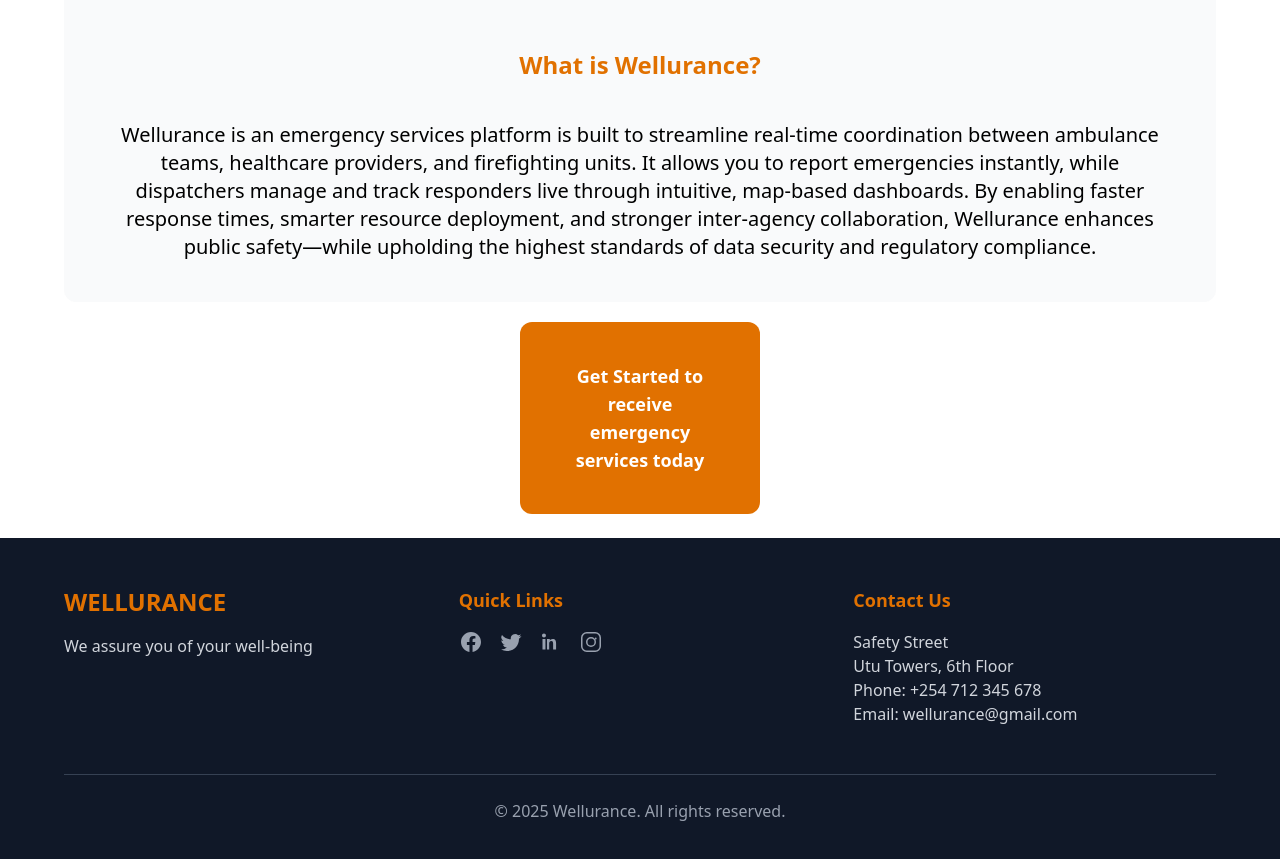
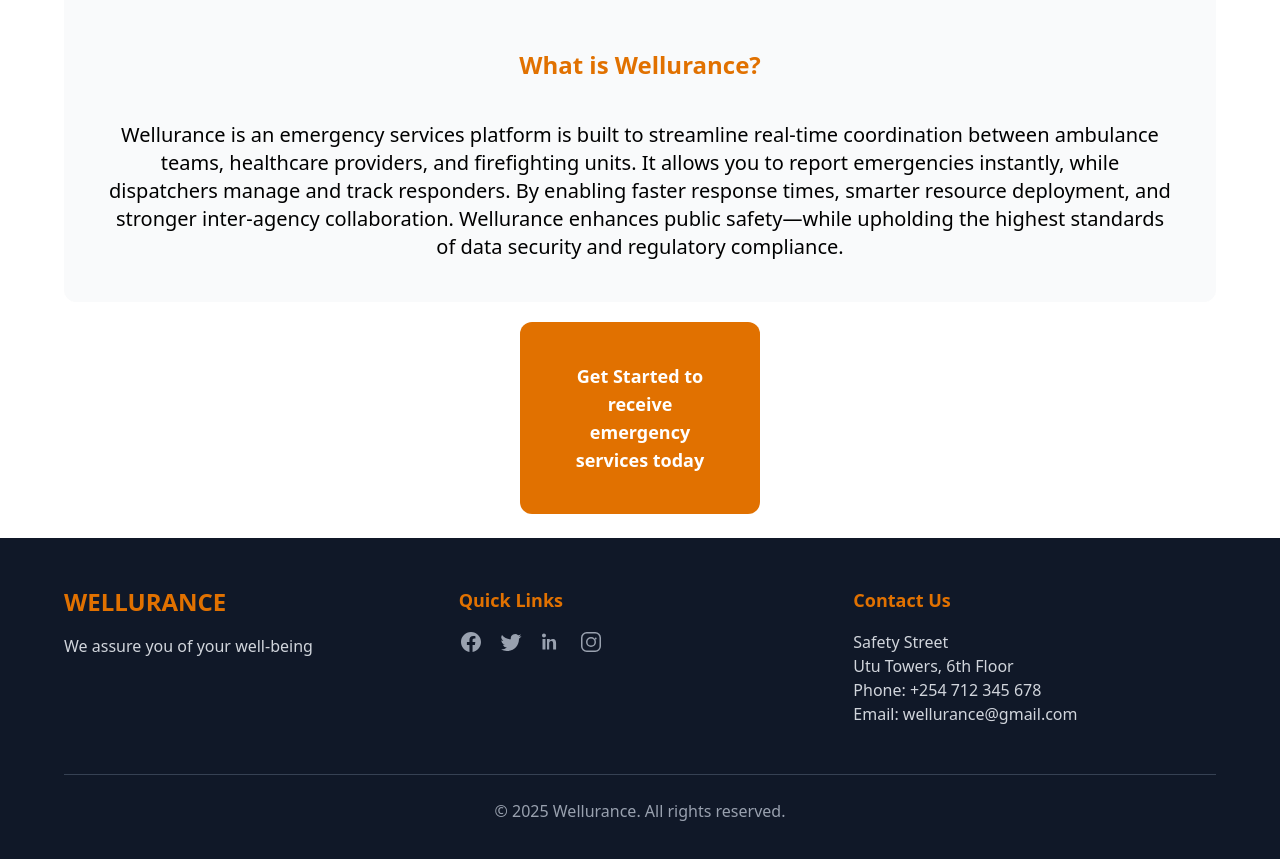
Before and after one commit to swawiye/Wellurance-Frontend, a React (Vite) app in the folder wellurance/: page / in a window 1280 px wide. Shown: the part 1620-2479 px from the top of the page. Built offline with nearby package versions, Linux system fonts and the light colour scheme.

Commit message:
admin dash

```diff
--- a/wellurance/src/pages/AdminDash.jsx
+++ b/wellurance/src/pages/AdminDash.jsx
@@ -50,11 +50,11 @@ function AdminDash() {
         <Section title="Emergency Reports">
           {reports.length > 0 ? reports.map(r => (
             <Card key={r.id}>
-              <h2>{r.emergency?.name || '—'}: {r.description}</h2>
+              <h2>{r.emergency_type || '—'}: {r.description}</h2>
               <Detail label="Address" value={r.address} />
               <Detail label="Reported at" value={new Date(r.time_stamp).toLocaleString()} />
               <Detail label="Status" value={r.status} />
-              <Detail label="Reported by" value={r.reporter?.username || '—'} />
+              <Detail label="Reported by (user ID)" value={r.reporter || '—'} />
             </Card>
           )) : <p>No emergency reports found.</p>}
         </Section>
@@ -66,7 +66,7 @@ function AdminDash() {
               <h2>{t.team} — {t.name}</h2>
               <Detail label="Contact" value={t.contact} />
               <Detail label="Active" value={t.is_active ? 'Yes' : 'No'} />
-              <Detail label="Members" value={t.members.map(m => m.username).join(', ')} />
+              <Detail label="Members" value={Array.isArray(t.members) ? t.members.map(m => m.username || m).join(', ') : '—'} />
             </Card>
           )) : <p>No teams available.</p>}
         </Section>
@@ -76,7 +76,7 @@ function AdminDash() {
           {vehicles.length > 0 ? vehicles.map(v => (
             <Card key={v.id}>
               <h2>{v.vehicle_type} — {v.license_plate}</h2>
-              <Detail label="Team" value={v.team?.name || '—'} />
+              <Detail label="Team ID" value={v.team || '—'} />
               <Detail label="Capacity" value={v.capacity} />
               <Detail label="Active" value={v.is_active ? 'Yes' : 'No'} />
             </Card>
@@ -90,7 +90,7 @@ function AdminDash() {
               <h2>{n.title}</h2>
               <p>{n.message}</p>
               <Detail label="Type" value={n.notification_type} />
-              <Detail label="Related Incident" value={n.related_incident || '—'} />
+              <Detail label="Incident ID" value={n.related_incident || '—'} />
               <Detail label="Read?" value={n.is_read ? 'Yes' : 'No'} />
               <Detail label="Sent at" value={new Date(n.created_at).toLocaleString()} />
             </Card>
@@ -100,8 +100,6 @@ function AdminDash() {
     </div>
   );
 }
-
-// --- Helper components --- //
 
 const CenteredMessage = ({ text }) => (
   <div className="h-screen flex items-center justify-center bg-gray-900 text-white">
--- a/wellurance/src/pages/Dashboard.jsx
+++ b/wellurance/src/pages/Dashboard.jsx
@@ -60,10 +60,9 @@ function Dashboard() {
                     <p className="text-xl text-black text-center mt-10">
                         Wellurance is an emergency services platform is built to streamline real-time coordination between
                         ambulance teams, healthcare providers, and firefighting units. It allows you to report emergencies
-                        instantly, while dispatchers manage and track responders live through intuitive, map-based dashboards.
-                        By enabling faster response times, smarter resource deployment, and stronger inter-agency collaboration,
-                        Wellurance enhances public safety—while upholding the highest standards of data security and regulatory
-                        compliance.
+                        instantly, while dispatchers manage and track responders. By enabling faster response times, smarter
+                        resource deployment, and stronger inter-agency collaboration. Wellurance enhances public safety—while
+                        upholding the highest standards of data security and regulatory compliance.
                     </p>
                 </div>
             </div>
--- a/wellurance/src/pages/EForm.jsx
+++ b/wellurance/src/pages/EForm.jsx
@@ -29,6 +29,12 @@ function EmergencyForm() {
           headers: { Authorization: `Token ${token}` }
         });
         alert('Emergency reported!');
+        setForm({
+          name: '',
+          address: '',
+          description: '',
+          emergency_type: '',
+        });
         } catch (err) {
           console.error(err);
           alert('Failed to report emergency.');
```
